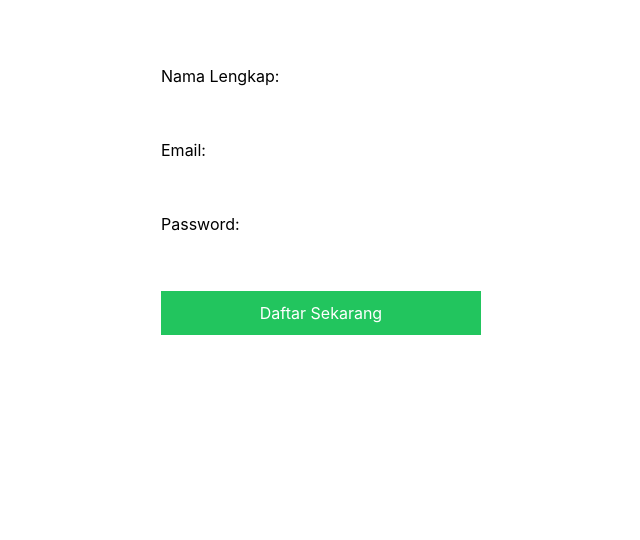
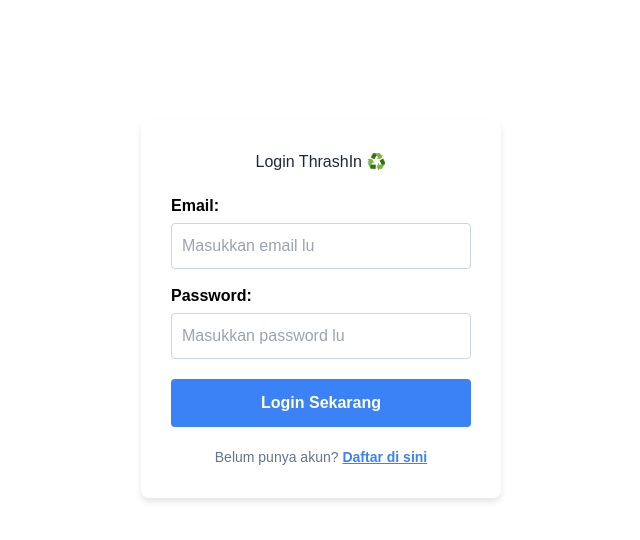
Before and after one commit to marckeynesujanto-hub/FinalProject, a Next.js app: page /login in a window 1280 px wide. Shown: the top 540 px of the page, without its empty margins (319-959 px from the left). Built offline with nearby package versions, Linux system fonts and the light colour scheme; no server answers.

Commit message:
feat: menambahkan logic-regist dan integrasi ke supabase

```diff
--- a/app/login/page.tsx
+++ b/app/login/page.tsx
@@ -4,81 +4,77 @@ import { supabase } from '../supabaseClient'
 import { useState } from 'react'
 import { useRouter } from 'next/navigation'
 
-export default function RegisterPage() {
+export default function LoginPage() {
   const router = useRouter()
 
-  // 1. DEKLARASI STATE (Ini yang bikin nama, email, password jadi "defined" / dikenali)
-  const [name, setName] = useState('')
+
   const [email, setEmail] = useState('')
   const [password, setPassword] = useState('')
   const [loading, setLoading] = useState(false)
 
-  // 2. FUNGSI LOGIKA REGISTER
-  const handleRegister = async (e: React.FormEvent) => {
+  const handleLogin = async (e: React.FormEvent) => {
     e.preventDefault()
     setLoading(true)
 
+
     const { data, error } = await supabase
       .from('users')
-      .insert([
-        {
-          user_name: name,
-          user_email: email,
-          user_password: password,
-          user_point: 0
-        },
-      ])
+      .select('*')
+      .eq('user_email', email)
+      .single()
 
     setLoading(false)
 
-    if (error) {
-      console.error('Error inserting data:', error)
-      alert(`Registration failed: ${error.message}`)
+    if (error || !data) {
+      console.error('Login error:', error)
+      alert('Email tidak ditemukan atau terjadi masalah koneksi!')
+      return
+    }
+
+
+    if (data.user_password === password) {
+      alert('Login Berhasil! Selamat Datang di ThrashIn.')
+
+
+      localStorage.setItem('user_session', JSON.stringify(data))
+
+
+      router.push('/home')
     } else {
-      alert('Registration successful! Please log in.')
-      router.push('/login')
+      alert('Password salah! Silakan coba lagi.')
     }
   }
 
-  // 3. UI SEMENTARA UNTUK TEST FORM
+
   return (
-    <div style={{ padding: '20px', maxWidth: '400px', margin: '0 auto', color: 'black' }}>
-      <h2 style={{ color: 'white' }}>Daftar Akun ThrashIn</h2>
+    <div style={{ padding: '20px', maxWidth: '400px', margin: '100px auto', color: 'black', fontFamily: 'sans-serif' }}>
+      <div style={{ background: '#fff', padding: '30px', borderRadius: '8px', boxShadow: '0 4px 6px rgba(0,0,0,0.1)' }}>
+        <h2 style={{ marginBottom: '20px', textAlign: 'center', color: '#1e293b' }}>Login ThrashIn ♻️</h2>
 
-      <form onSubmit={handleRegister} style={{ background: '#fff', padding: '20px', borderRadius: '8px' }}>
-        {/* INPUT NAMA */}
-        <div style={{ marginBottom: '10px' }}>
-          <label>Nama Lengkap:</label>
-          <input
-            type="text"
-            value={name}
-            onChange={(e) => setName(e.target.value)}
-            required
-            style={{ width: '100%', padding: '8px' }}
-          />
-        </div>
-
-        {/* INPUT EMAIL */}
-        <div style={{ marginBottom: '10px' }}>
-          <label>Email:</label>
+        <form onSubmit={handleLogin}>
+          {/* KOLOM EMAIL */}
+          <div style={{ marginBottom: '15px' }}>
+            <label style={{ display: 'block', marginBottom: '5px', fontWeight: 'bold' }}>Email:</label>
             <input
               type="email"
               value={email}
               onChange={(e) => setEmail(e.target.value)}
               required
-            style={{ width: '100%', padding: '8px' }}
+              placeholder="Masukkan email lu"
+              style={{ width: '100%', padding: '10px', borderRadius: '4px', border: '1px solid #cbd5e1', boxSizing: 'border-box' }}
             />
           </div>
 
-        {/* INPUT PASSWORD */}
-        <div style={{ marginBottom: '15px' }}>
-          <label>Password:</label>
+          {/* KOLOM PASSWORD */}
+          <div style={{ marginBottom: '20px' }}>
+            <label style={{ display: 'block', marginBottom: '5px', fontWeight: 'bold' }}>Password:</label>
             <input
               type="password"
               value={password}
               onChange={(e) => setPassword(e.target.value)}
               required
-            style={{ width: '100%', padding: '8px' }}
+              placeholder="Masukkan password lu"
+              style={{ width: '100%', padding: '10px', borderRadius: '4px', border: '1px solid #cbd5e1', boxSizing: 'border-box' }}
             />
           </div>
 
@@ -86,11 +82,33 @@ export default function RegisterPage() {
           <button
             type="submit"
             disabled={loading}
-          style={{ padding: '10px', background: '#22c55e', color: '#fff', border: 'none', width: '100%', cursor: 'pointer' }}
+            style={{
+              padding: '12px',
+              background: '#3b82f6',
+              color: '#fff',
+              border: 'none',
+              borderRadius: '4px',
+              width: '100%',
+              cursor: 'pointer',
+              fontWeight: 'bold',
+              fontSize: '16px'
+            }}
           >
-          {loading ? 'Mendaftarkan...' : 'Daftar Sekarang'}
+            {loading ? 'Mengecek Akun...' : 'Login Sekarang'}
           </button>
         </form>
+
+        {/* LINK NAVIGASI KE REGISTER */}
+        <p style={{ marginTop: '20px', textAlign: 'center', color: '#64748b', fontSize: '14px' }}>
+          Belum punya akun?{' '}
+          <span
+            onClick={() => router.push('/register')}
+            style={{ color: '#3b82f6', cursor: 'pointer', fontWeight: 'bold', textDecoration: 'underline' }}
+          >
+            Daftar di sini
+          </span>
+        </p>
+      </div>
     </div>
   )
 }
--- /dev/null
+++ b/app/register/page.tsx
@@ -0,0 +1,96 @@
+'use client'
+
+import { supabase } from '../supabaseClient'
+import { useState } from 'react'
+import { useRouter } from 'next/navigation'
+
+export default function RegisterPage() {
+  const router = useRouter()
+
+
+  const [name, setName] = useState('')
+  const [email, setEmail] = useState('')
+  const [password, setPassword] = useState('')
+  const [loading, setLoading] = useState(false)
+
+
+  const handleRegister = async (e: React.FormEvent) => {
+    e.preventDefault()
+    setLoading(true)
+
+    const { data, error } = await supabase
+      .from('users')
+      .insert([
+        {
+          user_name: name,
+          user_email: email,
+          user_password: password,
+          user_point: 0
+        },
+      ])
+
+    setLoading(false)
+
+    if (error) {
+      console.error('Error inserting data:', error)
+      alert(`Registration failed: ${error.message}`)
+    } else {
+      alert('Registration successful! Please log in.')
+      router.push('/login')
+    }
+  }
+
+  // 3. UI SEMENTARA UNTUK TEST FORM
+  return (
+    <div style={{ padding: '20px', maxWidth: '400px', margin: '0 auto', color: 'black' }}>
+      <h2 style={{ color: 'white' }}>Daftar Akun ThrashIn</h2>
+
+      <form onSubmit={handleRegister} style={{ background: '#fff', padding: '20px', borderRadius: '8px' }}>
+        {/* INPUT NAMA */}
+        <div style={{ marginBottom: '10px' }}>
+          <label>Nama Lengkap:</label>
+          <input
+            type="text"
+            value={name}
+            onChange={(e) => setName(e.target.value)}
+            required
+            style={{ width: '100%', padding: '10px', borderRadius: '4px', border: '1px solid #cbd5e1', boxSizing: 'border-box'}}
+          />
+        </div>
+
+        {/* INPUT EMAIL */}
+        <div style={{ marginBottom: '10px' }}>
+          <label>Email:</label>
+          <input
+            type="email"
+            value={email}
+            onChange={(e) => setEmail(e.target.value)}
+            required
+            style={{ width: '100%', padding: '10px', borderRadius: '4px', border: '1px solid #cbd5e1', boxSizing: 'border-box' }}
+          />
+        </div>
+
+        {/* INPUT PASSWORD */}
+        <div style={{ marginBottom: '15px' }}>
+          <label>Password:</label>
+          <input
+            type="password"
+            value={password}
+            onChange={(e) => setPassword(e.target.value)}
+            required
+            style={{width: '100%', padding: '10px', borderRadius: '4px', border: '1px solid #cbd5e1', boxSizing: 'border-box'}}
+          />
+        </div>
+
+        {/* TOMBOL SUBMIT */}
+        <button
+          type="submit"
+          disabled={loading}
+          style={{ padding: '10px', background: '#486e56', color: '#fff', border: 'none', width: '100%', cursor: 'pointer' }}
+        >
+          {loading ? 'Mendaftarkan...' : 'Daftar Sekarang'}
+        </button>
+      </form>
+    </div>
+  )
+}
```
Lines whose indentation alone changed are shown as unchanged.
